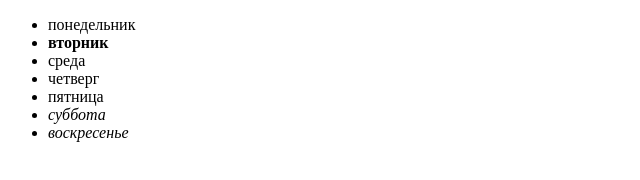
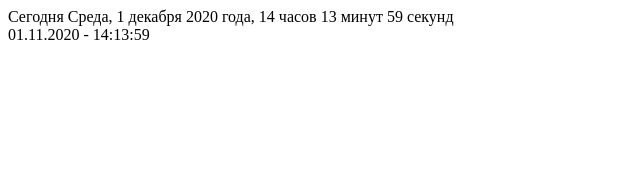
Before and after one commit to Hlopa/GloCourse-Plus, a plain HTML site: page index.html in a window 1280 px wide. Shown: the whole page, without its empty margins (0-640 px from the left). Drawn offline with Linux system fonts and the light colour scheme.

Commit message:
Сделала задание 9доп

```diff
--- a/index.html
+++ b/index.html
@@ -6,8 +6,8 @@
     <title>Document</title>
 </head>
 <body>
-    <div class ='days'></div>
-
+    <div class ='data1'></div>
+    <div class ='data2'></div>
     <script src="js/main.js"></script>
 </body>
 </html>
--- a/js/main.js
+++ b/js/main.js
@@ -1,29 +1,51 @@
 "use strict";
 
-const week = ['понедельник', 'вторник', 'среда', 'четверг', 'пятница', 'суббота', 'воскресенье'];
-let days = document.querySelector('.days');
-let currantDay = new Date();
+let data1 = document.querySelector('.data1');
+let data2 = document.querySelector('.data2');
 
+const weekArr = ['Понедельник', 'Вторник', 'Среда', 'Четверг', 'Пятница', 'Суббота', 'Воскресенье'];
+const monthArr = ['января', 'февраля', 'марта', 'апреля', 'мая', 'июня', 'июля', 'августа', 'сентября', 'октября', 'ноября', 'декабря'];
 
-function createElement() {
-    let items = '<ul>';
+let arrHours = ['час', 'часа', 'часов'];
+let arrMinutes = ['минута', 'минуты', 'минут'];
+let arrSeconds = ['секунда', 'секунды', 'секунд'];
 
-    week.forEach((el, i) => {
-        if (i === currantDay.getDay() - 1) {
-            el = el.bold()
-        }
+function getNoun(number, arr) {
+    let num = +number;
+    num %= 100;
+    if (num >= 5 && num <= 20) {
+        return arr[2];
+    }
+    num %= 10;
+    if (num === 1) {
+        return arr[0];
+    }
+    if (num >= 2 && num <= 4) {
+        return arr[1];
+    }
+    return arr[2];
+}
 
-        if (i === 5 || i === 6) {
-            items += '<li>' + '<i>' + el + '</i>' + '</li>'
-        } else {
-            items += '<li>' + el + '</li>'
-        }
-    });
-
-    items += '</ul>';
-
-    return items;
+function getZeroToNum(num) {
+    return ('0' + num).slice(-2);
 }
 
 
-days.innerHTML = createElement();
+function getTime() {
+
+    let dayConstr = new Date();
+    let day = weekArr[dayConstr.getDay()];
+    let date = dayConstr.getDate();
+    let month = monthArr[dayConstr.getMonth()];
+    let monthNumb = dayConstr.getMonth();
+    let year = dayConstr.getFullYear();
+    let hours = dayConstr.getHours();
+    let minutes = dayConstr.getMinutes();
+    let seconds = dayConstr.getSeconds();
+
+    data1.innerHTML = `Сегодня ${day}, ${date} ${month} ${year} года, ${hours} ${getNoun(hours, arrHours)} ${minutes} ${getNoun(minutes, arrMinutes)} ${seconds} ${getNoun(seconds, arrSeconds)}`;
+
+    data2.innerHTML = `${getZeroToNum(date)}.${getZeroToNum(monthNumb)}.${year} - ${getZeroToNum(hours)}:${getZeroToNum(minutes)}:${getZeroToNum(seconds)}`;
+}
+
+setInterval(getTime, 1000);
```
